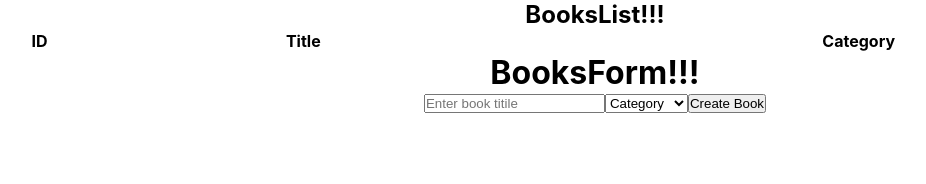
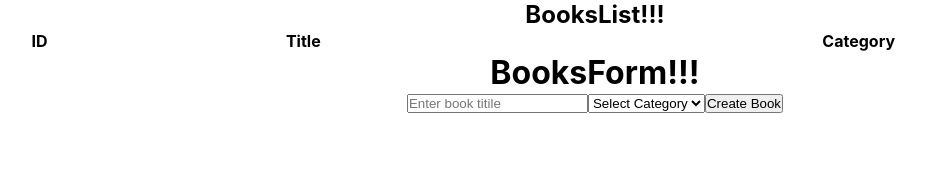
Before and after one commit to NewIncome/bookstore, a React (Create React App) app: page / in a window 1280 px wide. Shown: the top 184 px of the page, without its empty margins (45-971 px from the left). Built offline with nearby package versions, Linux system fonts and the light colour scheme.

Commit message:
Fix TSE review points
- move BookList and BookForm components to the container dir
- try to fix the mapStateToProps so the initial state of BookList
is displayed

```diff
--- a/src/components/App.js
+++ b/src/components/App.js
@@ -1,7 +1,7 @@
 import React from 'react';
 import '../App.css';
-import BooksList from './BooksList';
-import BooksForm from './BooksForm';
+import BooksList from '../container/BooksList';
+import BooksForm from '../container/BooksForm';
 
 function App() {
   return (
--- a/src/components/BooksForm.js
+++ b/src/container/BooksForm.js
@@ -20,7 +20,7 @@ class BooksForm extends Component {
         <form>
           <input placeholder="Enter book titile" />
           <select>
-            <option>Category</option>
+            <option disabled selected hidden>Select Category</option>
             {/* eslint-disable react/no-array-index-key */}
             {bookCategories.map((item, index) => (
               <option key={index}>{item}</option>
--- a/src/components/BooksList.js
+++ b/src/container/BooksList.js
@@ -1,9 +1,9 @@
 import React, { Component } from 'react';
 import { connect } from 'react-redux';
 // import PropTypes from 'prop-types';
-import Book from './Book';
-import './book.css';
-// import { createBook } from '../actions';
+import Book from '../components/Book';
+import '../components/book.css';
+import { createBook } from '../actions';
 
 class BooksList extends Component {
   constructor(props) {
@@ -27,7 +27,7 @@ class BooksList extends Component {
             <th>Title</th>
             <th>Category</th>
           </tr>
-          {list.map(book => (
+          {list && list.map(book => (
             <Book bookObject={book} key={book.id} />
           ))}
         </table>
@@ -36,8 +36,10 @@ class BooksList extends Component {
   }
 }
 
-const mapStateToProps = (/* state */) => ({
-  //
-});
+const mapStateToProps = ({ list }) => ({ list });
 
-export default connect(mapStateToProps, { /* createBook */ })(BooksList);
+// BooksList.propTypes = {
+//   list: PropTypes.array.isRequired,
+// };
+
+export default connect(mapStateToProps, { createBook })(BooksList);
```
Also changed, not shown: 1 other file (tests, documents, lock files or other folders).
